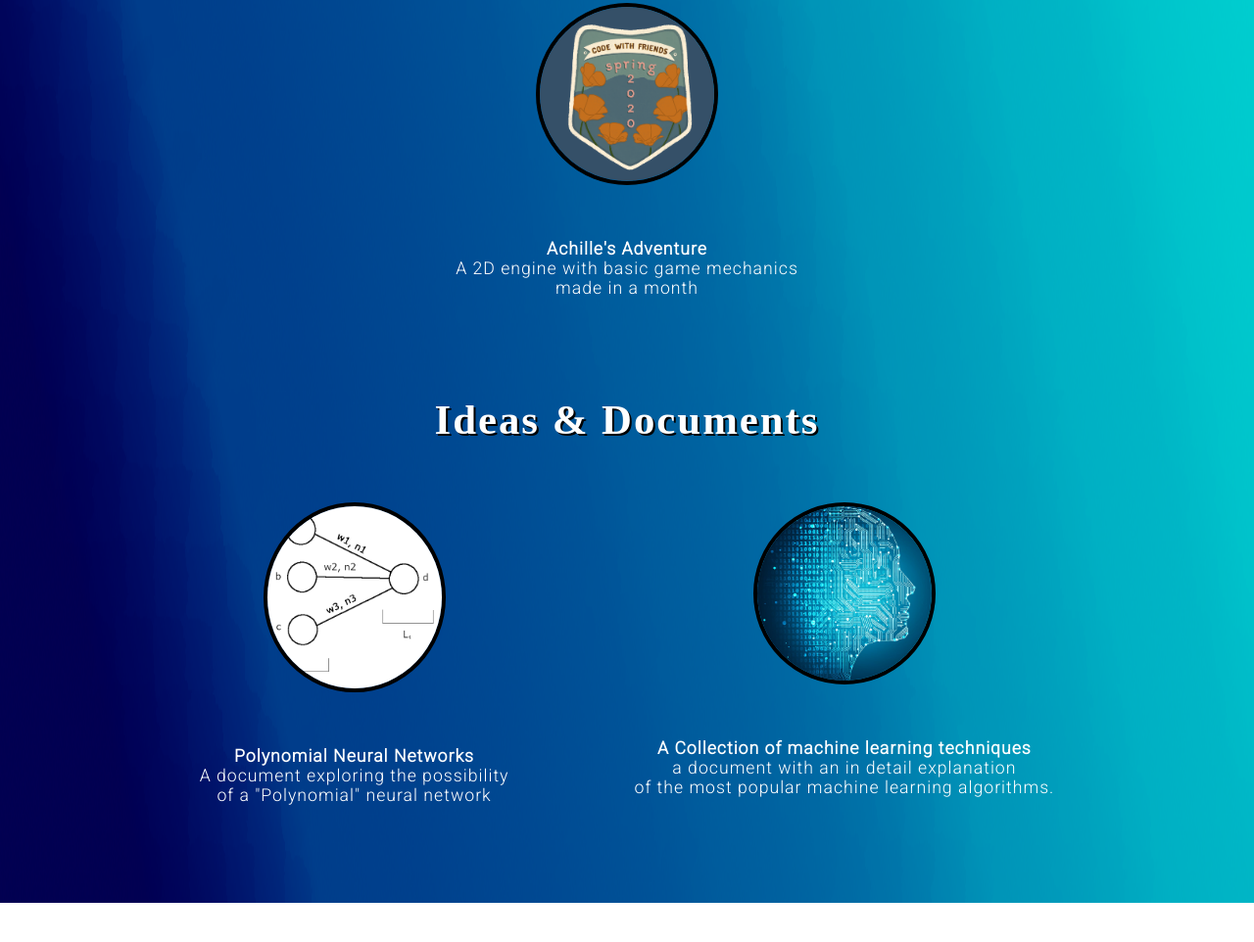
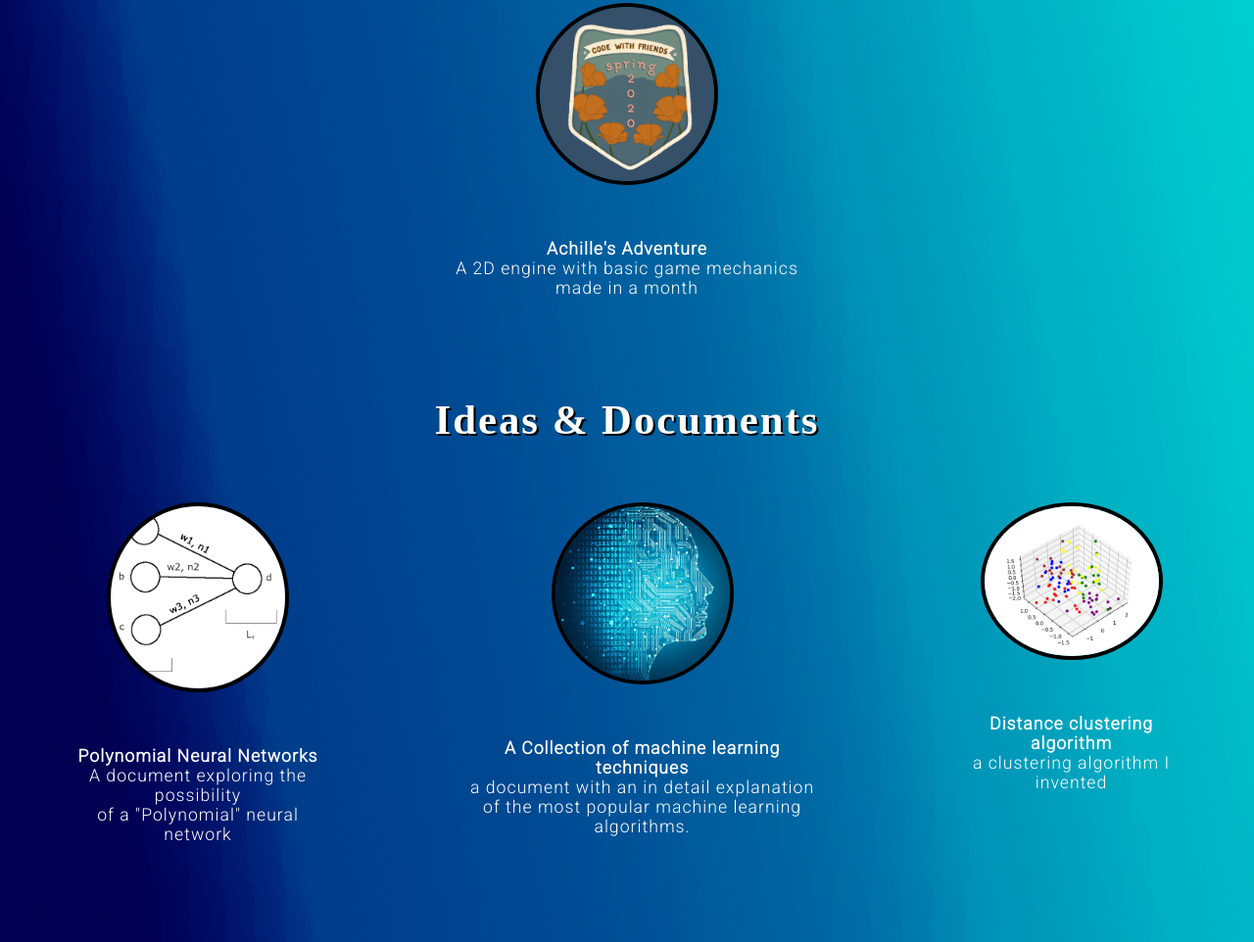
Before and after one commit to Chappie733/Chappie733.github.io, a plain HTML site: page projects.html in a window 1280 px wide. Shown: the part 816-1778 px from the top of the page at 98% size. Before the commit the page ends 1738 px from the top, so only its background shows below. Drawn offline with Linux system fonts and the light colour scheme.

Commit message:
changed viewport

```diff
--- a/projects.html
+++ b/projects.html
@@ -62,7 +62,7 @@
         <div class="projects_div">
             <div class="project">
                 <a href="https://drive.google.com/file/d/1KbvzRGgEdD3EtRzYavbWCtBrIt673JYT/view?usp=drivesdk" target="_blank">
-                    <img class="project_img" src="./res/exponential_model_illustration.png" download="filename.pdf"><br>
+                    <img class="project_img" src="./res/exponential_model_illustration.png"><br>
                 </a>
                 <p class="project_text">
                     <strong>Polynomial Neural Networks</strong><br>
@@ -72,12 +72,21 @@
             </div>
             <div class="project">
                 <a href="https://drive.google.com/file/d/1KGZwENApYfD9HbVlFz0wnqI_lgnt8ZHi/view" target="_blank">
-                    <img class="project_img" src="./res/ML.png" download="filename.pdf"><br>
+                    <img class="project_img" src="./res/ML.png"><br>
                 </a>
                 <p class="project_text">
                     <strong>A Collection of machine learning techniques</strong><br>
                     a document with an in detail explanation<br>
                     of the most popular machine learning algorithms.
+                </p>
+            </div>
+            <div class="project">
+                <a href="https://drive.google.com/drive/my-drive?hl=it" target="_blank">
+                    <img class="project_img" src="./res/dca_img.png"><br>
+                </a>
+                <p class="project_text">
+                    <strong>Distance clustering algorithm</strong><br>
+                    a clustering algorithm I invented
                 </p>
             </div>
         </div>
--- a/styles.css
+++ b/styles.css
@@ -3,6 +3,7 @@
 * {
     margin: 0;
     max-width: 100vw;
+    max-width: 100%;
 }
 
 body {
```
Also changed, not shown: res/dca_img.png (added).
